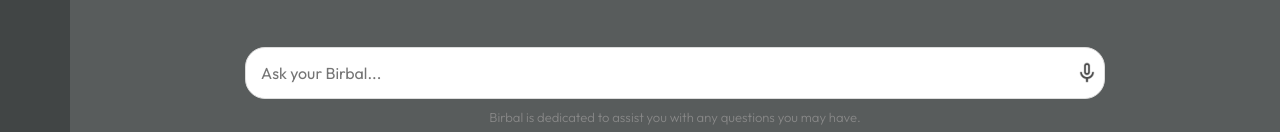
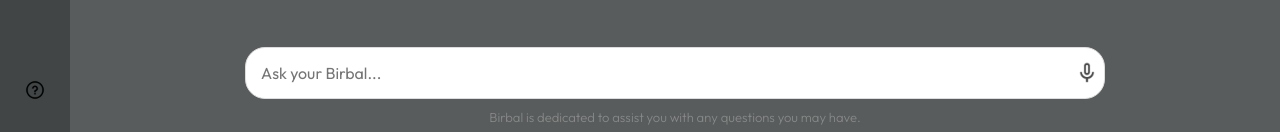
Before and after one commit to AmanPathak03/Chat-Birbal, a React (Vite) app: page / in a window 1280 px wide. Shown: the part 665-797 px from the top of the page. Built offline with nearby package versions, Linux system fonts and the light colour scheme; no server answers.

Commit message:
Sidebar.jsx

```diff
--- a/src/components/Sidebar/Sidebar.jsx
+++ b/src/components/Sidebar/Sidebar.jsx
@@ -12,6 +12,13 @@ function Sidebar({ isExpanded, toggleSidebar }) {
         setConversationHistory(history); // Load the conversation history for the selected prompt
         await onSent(prompt);
     }
+    // Function to open the mail app with your email address
+    const handleHelpClick = () => {
+        const email = "pathakaman1612@gmail.com"; // Replace with your email address
+        const subject = "Help Request";
+        const body = "Hello Aman, I need help with...";
+        window.location.href = `mailto:${email}?subject=${encodeURIComponent(subject)}&body=${encodeURIComponent(body)}`;
+    };
 
     return (
         <div className={`sidebar ${isExpanded ? 'expanded' : ''}`}>
@@ -33,20 +40,20 @@ function Sidebar({ isExpanded, toggleSidebar }) {
                     </div>
                 }
             </div>
-            {/* <div className="bottom">
-                <div className="bottom-item recent-entry">
+            <div className="bottom">
+                <div className="bottom-item recent-entry" onClick={handleHelpClick}>
                     <img src={assets.question_icon} alt="Help" />
-                    {isExpanded ? <p>Help</p> : null}
+                    {isExpanded ? <p>Need Help?...Ask Aman</p> : null}
                 </div>
-                <div className="bottom-item recent-entry">
+                {/* <div className="bottom-item recent-entry">
                     <img src={assets.history_icon} alt="Activity" />
                     {isExpanded ? <p>Activity</p> : null}
                 </div>
                 <div className="bottom-item recent-entry">
                     <img src={assets.setting_icon} alt="Settings" />
                     {isExpanded ? <p>Settings</p> : null}
-                </div>
-            </div> */}
+                </div> */}
+            </div>
         </div>
     )
 }
```
